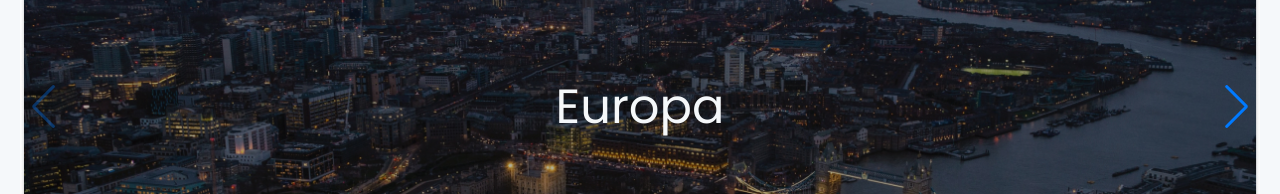
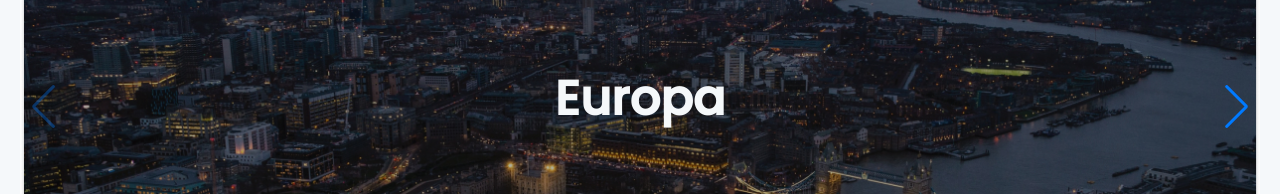
Before and after one commit to NicholasNeto/worldtrip, a Next.js app: page / in a window 1280 px wide. Shown: the part 926-1120 px from the top of the page. Built offline with nearby package versions, Linux system fonts and the light colour scheme.

Commit message:
add link for navegation for continent

```diff
--- a/src/components/Swiper/Slider.tsx
+++ b/src/components/Swiper/Slider.tsx
@@ -2,6 +2,8 @@
 import { Flex, Heading, Text } from '@chakra-ui/react';
 import Link from 'next/link';
 import SwiperCore, { Navigation, Pagination, Scrollbar, A11y, Autoplay } from 'swiper';
+
+
 
 import { Swiper, SwiperSlide } from 'swiper/react';
 
@@ -12,6 +14,7 @@ interface SliderProps {
         id: string;
         imgurl: string;
         title: string;
+        description: string;
     }[];
 
 }
@@ -47,24 +50,12 @@ export function Slider({ continents }: SliderProps) {
                                     align='center'
                                     justifyContent='center'
                                 >
-                                    <Text
-                                        fontFamily='Poppins'
-                                        fontStyle='normal'
-                                        font-weight='bold'
-                                        fontSize='48px'
-                                        line-height='72px'
-                                        text-align='center'
-                                        color='#F5F8FA'
-                                    >Europa</Text>
-                                    {/* <Text
-                                        fontFamily='Poppins'
-                                        fontStyle='normal'
-                                        font-weight='bold'
-                                        fontSize='48px'
-                                        line-height='72px'
-                                        text-align='center'
-                                        color='#F5F8FA'
-                                    >O continente mais antigo</Text> */}
+                                    <Link href={`/continent/${it.id}`} >
+                                        <a>
+                                            <Heading textAlign='center' fontSize={["3xl", "4xl", "5xl"]} color="gray.100" fontWeight="bold">{it.title}</Heading>
+                                            <Text fontWeight="bold" color="gray.300" fontSize={["0.8rem", "1xl", "2xl"]} mt={["2", "4"]}>{it.description}</Text>
+                                        </a>
+                                    </Link>
                                 </Flex>
                             </SwiperSlide>
                         )
```
